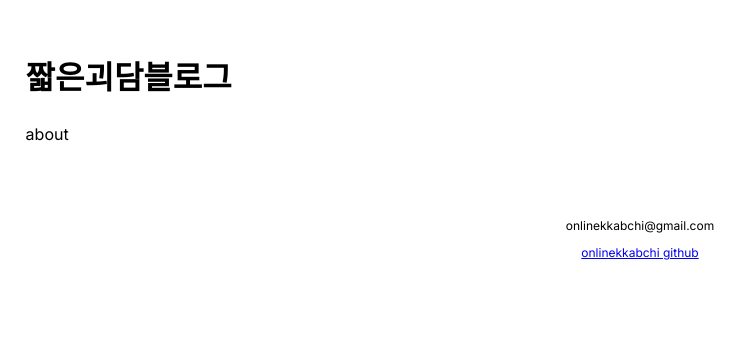
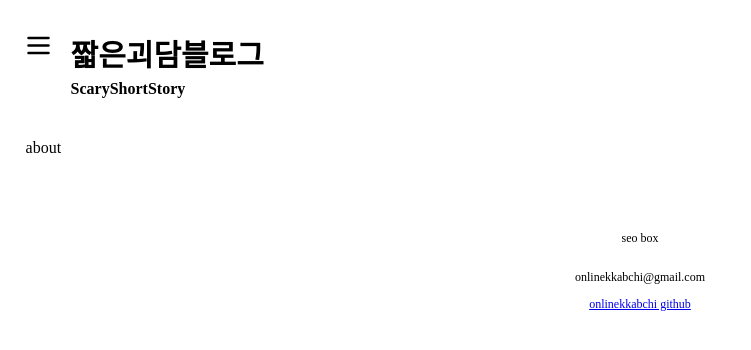
Before and after one commit to onlinekkabchi/blog-next-02, a Next.js app: page /about in a window 1280 px wide. Shown: the top 350 px of the page, without its empty margins (0-751 px from the left). Built offline with nearby package versions, Linux system fonts and the light colour scheme; a web font is replaced by a local one.

Commit message:
[feat] web share api update

```diff
--- a/src/app/layout.tsx
+++ b/src/app/layout.tsx
@@ -1,10 +1,7 @@
 import "../styles/style.css";
-
-import { Inter } from "next/font/google";
 import { Suspense } from "react";
 import Loading from "./loading";
-
-const inter = Inter({ subsets: ["latin"] });
+import SideMenu from "../components/sideMenu";
 
 export const metadata = {
   title: "Scary Short Story Blog",
@@ -18,22 +15,22 @@ interface RootLayoutProps {
 export default function RootLayout({ children }: RootLayoutProps) {
   return (
     <html lang="en">
-      <body
-        className={`max-w-2xl mx-auto py-10 px-4 antialiased min-h-screen bg-white dark:bg-slate-950 text-slate-900 dark:text-slate-50 ${inter.className}`}
-      >
+      <body>
         <header>
-          <h1>짧은괴담블로그</h1>
-          {/* <div className="flex items-center justify-between">
-            <nav className="ml-auto text-sm font-medium space-x-6">
-              <Link href="/">Home</Link>
-              <Link href="/about">About</Link>
-            </nav>
-          </div> */}
+          <SideMenu />
+          <span>
+            <h1>짧은괴담블로그</h1>
+            <p>ScaryShortStory</p>
+          </span>
         </header>
         <main>
           <Suspense fallback={<Loading />}>{children}</Suspense>
         </main>
+
         <footer>
+          <aside>
+            <p>seo box</p>
+          </aside>
           <p>onlinekkabchi@gmail.com</p>
           <a href="https://github.com/onlinekkabchi">onlinekkabchi github</a>
         </footer>
--- a/src/app/loading.tsx
+++ b/src/app/loading.tsx
@@ -1,3 +1,3 @@
 export default function Loading() {
-  return <div>Loading...</div>;
+  return <div>2초 걸려요... Loading...</div>;
 }
--- a/src/app/page.jsx
+++ b/src/app/page.jsx
@@ -2,13 +2,35 @@
 
 import Stack from "@mui/material/Stack";
 import StoryBox from "../components/storyBox/storyBox";
+import { createTheme } from "@mui/material";
+import { ThemeProvider } from "@mui/material";
+
+const theme = createTheme({
+  typography: {
+    fontFamily: "NEXON Lv1 Gothic OTF",
+  },
+  components: {
+    MuiCssBaseline: {
+      styleOverrides: `
+      @font-face {
+        font-family: 'NEXON Lv1 Gothic OTF';
+        src: url('https://cdn.jsdelivr.net/gh/projectnoonnu/noonfonts_20-04@2.1/NEXON Lv1 Gothic OTF.woff') format('woff');
+        font-weight: normal;
+        font-style: normal;
+    }
+      `,
+    },
+  },
+});
 
 export default async function Home() {
   return (
     <>
-      <Stack direction="column">
-        <StoryBox />
-      </Stack>
+      <ThemeProvider theme={theme}>
+        <Stack direction="column">
+          <StoryBox />
+        </Stack>
+      </ThemeProvider>
     </>
   );
 }
--- /dev/null
+++ b/src/components/sideMenu.jsx
@@ -0,0 +1,90 @@
+"use client";
+
+import { useState } from "react";
+import { Box, List, ListItem, SwipeableDrawer, styled } from "@mui/material";
+
+const DrawerComponent = styled(SwipeableDrawer)(({ theme }) => ({
+  padding: theme.spacing(1),
+}));
+
+export default function SideMenu() {
+  const anchor = "left";
+  const [state, setState] = useState({
+    left: false,
+  });
+
+  const toggleDrawer = (anchor, open) => (event) => {
+    if (
+      event &&
+      event.type === "keydown" &&
+      (event.key === "Tab" || event.key === "Shift")
+    ) {
+      return;
+    }
+
+    setState({ ...state, [anchor]: open });
+  };
+
+  return (
+    <>
+      <svg
+        onClick={toggleDrawer(anchor, true)}
+        width="25px"
+        height="25px"
+        viewBox="0 0 20 20"
+      >
+        <path
+          xmlns="http://www.w3.org/2000/svg"
+          fill="#000000"
+          fillRule="evenodd"
+          d="M19 4a1 1 0 01-1 1H2a1 1 0 010-2h16a1 1 0 011 1zm0 6a1 1 0 01-1 1H2a1 1 0 110-2h16a1 1 0 011 1zm-1 7a1 1 0 100-2H2a1 1 0 100 2h16z"
+        />
+      </svg>
+      <DrawerComponent>
+        <SwipeableDrawer
+          anchor={anchor}
+          open={state[anchor]}
+          onClose={toggleDrawer(anchor, false)}
+          onOpen={toggleDrawer(anchor, true)}
+        >
+          <Box>
+            <svg
+              onClick={toggleDrawer(anchor, false)}
+              xmlns="http://www.w3.org/2000/svg"
+              width="30px"
+              height="30px"
+              viewBox="0 0 25 25"
+              fill="none"
+            >
+              <path
+                d="M9.16998 14.83L14.83 9.17004"
+                stroke="#bebebe"
+                strokeWidth="1.5"
+                strokeLinecap="round"
+                strokeLinejoin="round"
+              />
+              <path
+                d="M14.83 14.83L9.16998 9.17004"
+                stroke="#bebebe"
+                strokeWidth="1.5"
+                strokeLinecap="round"
+                strokeLinejoin="round"
+              />
+              <path
+                d="M9 22H15C20 22 22 20 22 15V9C22 4 20 2 15 2H9C4 2 2 4 2 9V15C2 20 4 22 9 22Z"
+                stroke="#bebebe"
+                strokeWidth="1.5"
+                strokeLinecap="round"
+                strokeLinejoin="round"
+              />
+            </svg>
+          </Box>
+
+          <List>
+            <ListItem>메뉴준비중</ListItem>
+          </List>
+        </SwipeableDrawer>
+      </DrawerComponent>
+    </>
+  );
+}
--- a/src/styles/font.scss
+++ b/src/styles/font.scss
@@ -1,7 +1,7 @@
 @font-face {
-  font-family: "Humanbumsuk";
-  src: url("https://cdn.jsdelivr.net/gh/projectnoonnu/noonfonts_2210-2@1.0/Humanbumsuk.woff2")
-    format("woff2");
+  font-family: "NEXON Lv1 Gothic OTF";
+  src: url("https://cdn.jsdelivr.net/gh/projectnoonnu/noonfonts_20-04@2.1/NEXON Lv1 Gothic OTF.woff")
+    format("woff");
   font-weight: normal;
   font-style: normal;
 }
--- a/src/styles/style.css
+++ b/src/styles/style.css
@@ -5,13 +5,35 @@ ul li {
   list-style: none;
 }
 
+@font-face {
+  font-family: "NEXON Lv1 Gothic OTF";
+  src: url("https://cdn.jsdelivr.net/gh/projectnoonnu/noonfonts_20-04@2.1/NEXON Lv1 Gothic OTF.woff") format("woff");
+  font-weight: normal;
+  font-style: normal;
+}
 body {
+  font-family: "NEXON Lv1 Gothic OTF";
   margin: 0;
   padding: 2%;
 }
 
 header {
+  display: flex;
+  align-items: flex-start;
   padding-block: 5px;
+  margin-bottom: 3%;
+}
+header span {
+  padding-left: 20px;
+}
+header span h1 {
+  font-size: 30px;
+  margin-top: 0;
+  margin-bottom: 5px;
+}
+header span p {
+  margin: 0;
+  font-weight: 600;
 }
 
 footer {
@@ -24,4 +46,9 @@ footer {
   padding-bottom: 10%;
 }
 
+svg {
+  margin-top: 2px;
+  cursor: pointer;
+}
+
 /*# sourceMappingURL=style.css.map */
--- a/src/styles/style.scss
+++ b/src/styles/style.scss
@@ -1,12 +1,29 @@
 @import "./page.scss";
+@import "./font.scss";
 
 body {
+  font-family: "NEXON Lv1 Gothic OTF";
   margin: 0;
   padding: 2%;
 }
 
 header {
+  display: flex;
+  align-items: flex-start;
   padding-block: 5px;
+  margin-bottom: 3%;
+  span {
+    padding-left: 20px;
+    h1 {
+      font-size: 30px;
+      margin-top: 0;
+      margin-bottom: 5px;
+    }
+    p {
+      margin: 0;
+      font-weight: 600;
+    }
+  }
 }
 
 footer {
@@ -19,3 +36,8 @@ footer {
   padding-top: 5%;
   padding-bottom: 10%;
 }
+
+svg {
+  margin-top: 2px;
+  cursor: pointer;
+}
```
Also changed, not shown: src/components/storyBox/story.jsx (+46 -9 lines), src/styles/page.scss (+0 -80 lines), 1 other file (tests, documents, lock files or other folders).
